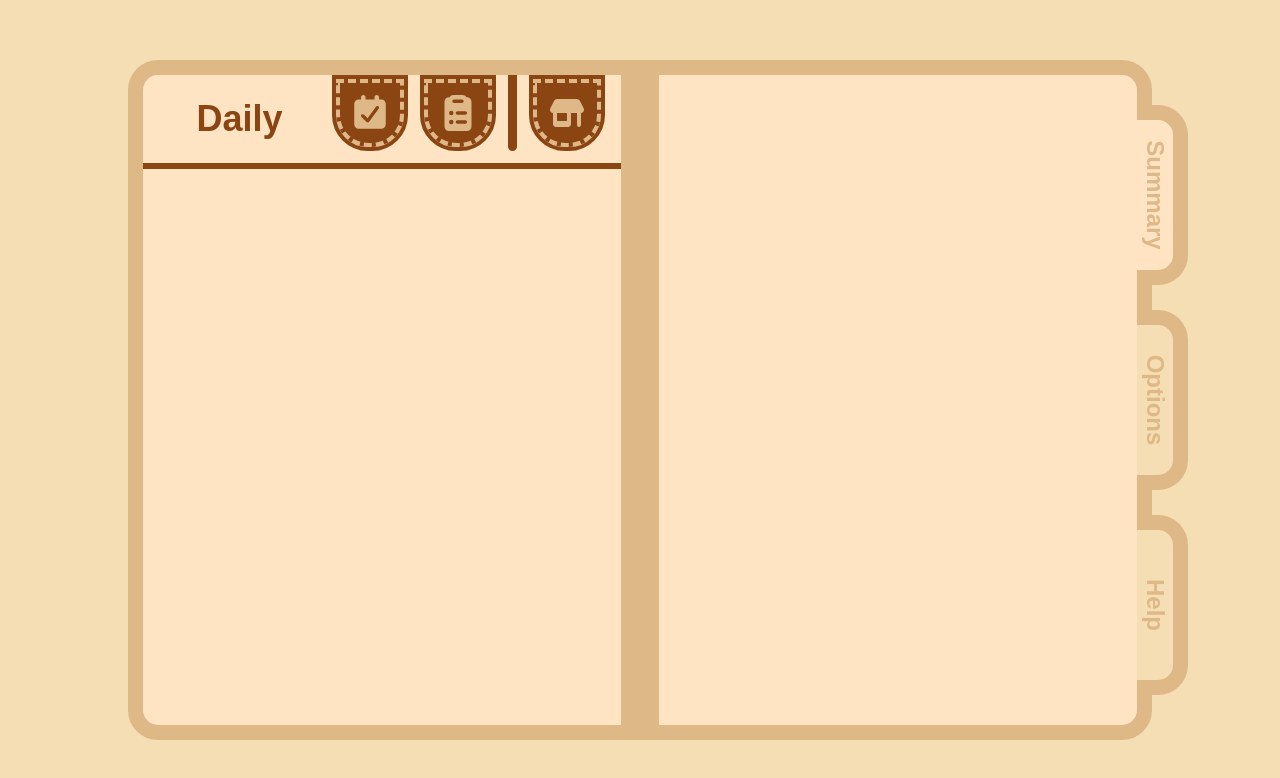
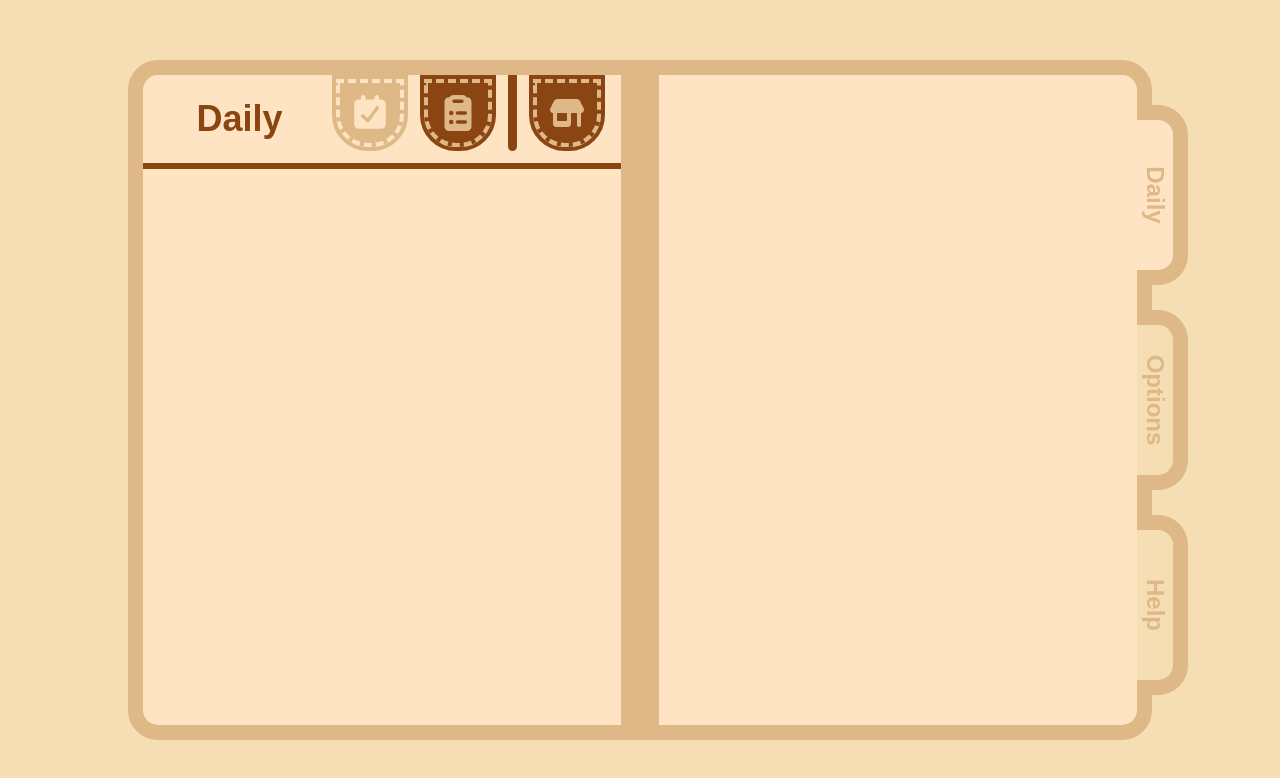
Before and after one commit to ConstintCreations/Vana, a Next.js app: page / in a window 1280 px wide. Shown: the top 778 px of the page. Built offline with nearby package versions, Linux system fonts and the light colour scheme.

Commit message:
Section button selection

```diff
--- a/src/app/components/sectionButton.tsx
+++ b/src/app/components/sectionButton.tsx
@@ -1,10 +1,10 @@
 import { FontAwesomeIcon } from "@fortawesome/react-fontawesome";
 import { IconDefinition } from "@fortawesome/free-solid-svg-icons";
 
-export default function SectionButton({icon, onClick}: {icon: IconDefinition, onClick: () => void}) {
+export default function SectionButton({icon, onClick, selected}: {icon: IconDefinition, onClick: () => void, selected: Boolean}) {
     return (
-        <button onClick={onClick} className="bg-saddlebrown size-17 rounded-b-4xl outline-4 outline-saddlebrown border-burlywood border-4 border-dashed p-3 cursor-pointer transition-colors duration-300 hover:bg-sienna hover:outline-sienna hover:border-bisque grid place-items-center group">
-            <FontAwesomeIcon style={{width: "36px", height: "36px"}} className="size-9 text-burlywood group-hover:text-bisque transition-colors duration-300" icon={icon}></FontAwesomeIcon>
+        <button onClick={onClick} className={`${selected ? "bg-burlywood" : "bg-saddlebrown"} size-17 rounded-b-4xl outline-4 ${selected ? "outline-burlywood" : "outline-saddlebrown"} ${selected ? "border-bisque" : "border-burlywood"} border-4 border-dashed p-3 cursor-pointer transition-all duration-300 ${selected ? "" : "hover:bg-sienna"} ${selected ? "hover:opacity-70" : "hover:outline-sienna"} ${selected ? "" : "hover:border-bisque"} grid place-items-center group`}>
+            <FontAwesomeIcon style={{width: "36px", height: "36px"}} className={`size-9 ${selected ? "text-bisque" : "text-burlywood"} ${selected ? "" : "group-hover:text-bisque"} transition-colors duration-300`} icon={icon}></FontAwesomeIcon>
         </button>
     )
 }
--- a/src/app/page.tsx
+++ b/src/app/page.tsx
@@ -1,7 +1,6 @@
 "use client";
 import SectionButton from "./components/sectionButton";
 import TabButton from "./components/tabButton";
-import { FontAwesomeIcon } from "@fortawesome/react-fontawesome";
 import { faCalendarCheck, faClipboardList, faShop } from "@fortawesome/free-solid-svg-icons";
 import { useState } from "react";
 
@@ -19,11 +18,11 @@ export default function Home() {
               </h1>
               <div className="flex flex-row gap-5">
                 <div className="flex flex-row gap-5">
-                  <SectionButton icon={faCalendarCheck} onClick={() => setSection("Daily")} /> {/*Daily*/}
-                  <SectionButton icon={faClipboardList} onClick={() => setSection("Summary")} /> {/*Summary*/}
+                  <SectionButton icon={faCalendarCheck} onClick={() => setSection("Daily")} selected={section == "Daily"} /> {/*Daily*/}
+                  <SectionButton icon={faClipboardList} onClick={() => setSection("Summary")} selected={section == "Summary"} /> {/*Summary*/}
                 </div>
                 <div className="w-[1px] outline-4 outline-saddlebrown h-full bg-saddlebrown rounded-b-full"></div>
-                <SectionButton icon={faShop} onClick={() => setSection("Shop")} /> {/*Shop*/}
+                <SectionButton icon={faShop} onClick={() => setSection("Shop")} selected={section == "Shop"} /> {/*Shop*/}
               </div>
             </div>
             <div className="h-[6px] mt-3 w-full bg-saddlebrown">
@@ -33,7 +32,7 @@ export default function Home() {
           <div className="bg-burlywood w-[8%] h-full"></div>
           <div className="page-right page">
             <div className="flex flex-col h-[75vh] top-[12.5vh] fixed left-[calc(90vw-15px)] gap-[2vh] w-[4vw] justify-around align-end">
-              <TabButton text="Summary" selected={true} ></TabButton>
+              <TabButton text={section} selected={true} ></TabButton>
               <TabButton text="Options" selected={false}></TabButton>
               <TabButton text="Help" selected={false}></TabButton>
             </div>
```
